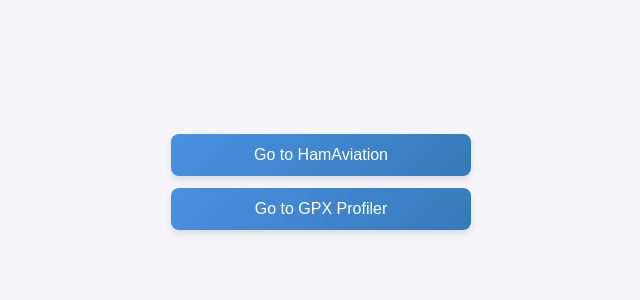
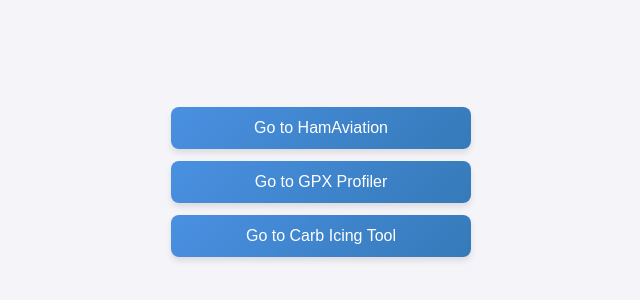
Before and after one commit to hchahine/haviation, a plain HTML site: page index.html in a window 1280 px wide. Shown: the part 218-518 px from the top of the page, without its empty margins (319-959 px from the left). Drawn offline with Linux system fonts and the light colour scheme.

Commit message:
Update index.html

```diff
--- a/index.html
+++ b/index.html
@@ -57,6 +57,7 @@
   <div class="button-container">
     <button onclick="window.open('hamaviation.htm', '_blank')">Go to HamAviation</button>
     <button onclick="window.open('gpx-elevation.htm', '_blank')">Go to GPX Profiler</button>
+    <button onclick="window.open('icing_tool.html', '_blank')">Go to Carb Icing Tool</button>
   </div>
 </body>
 </html>
```
